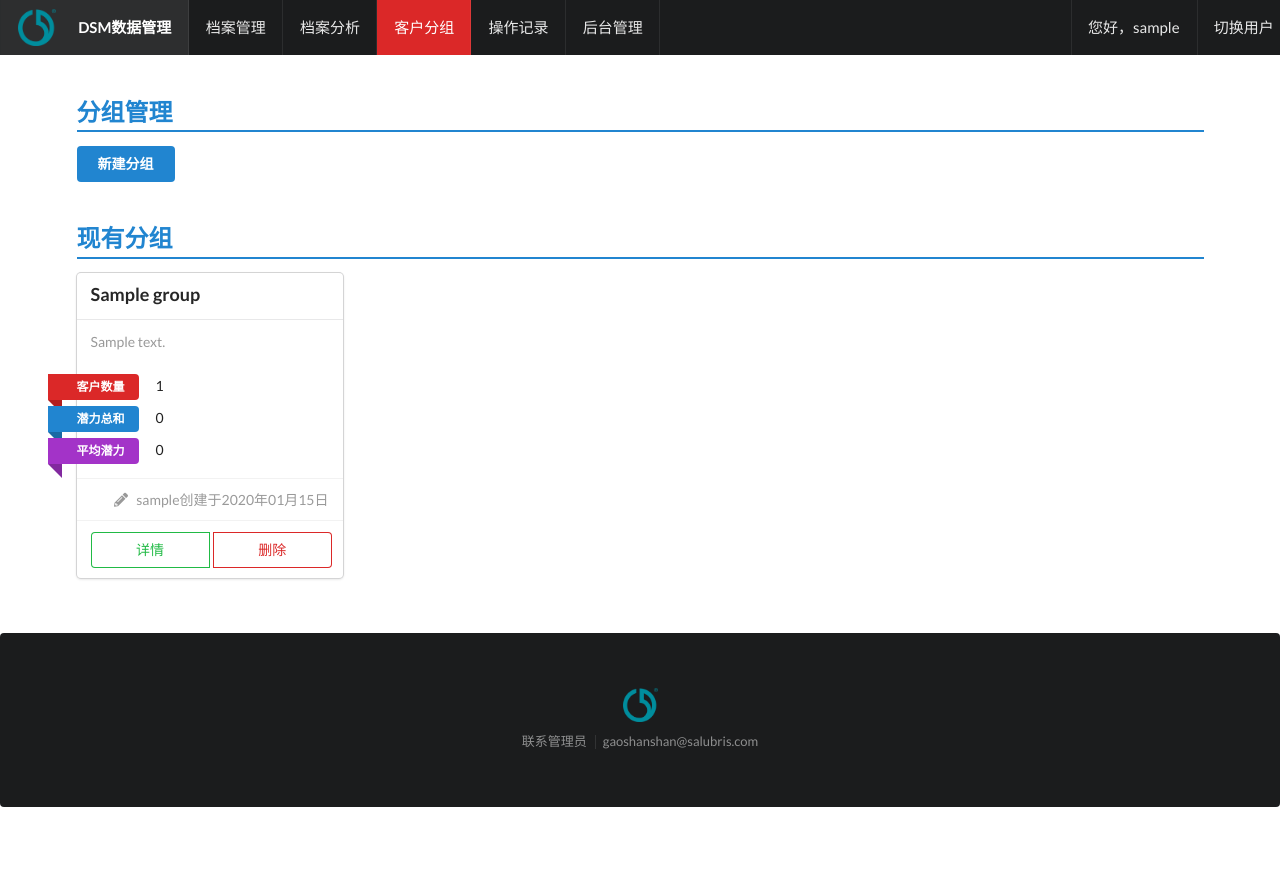
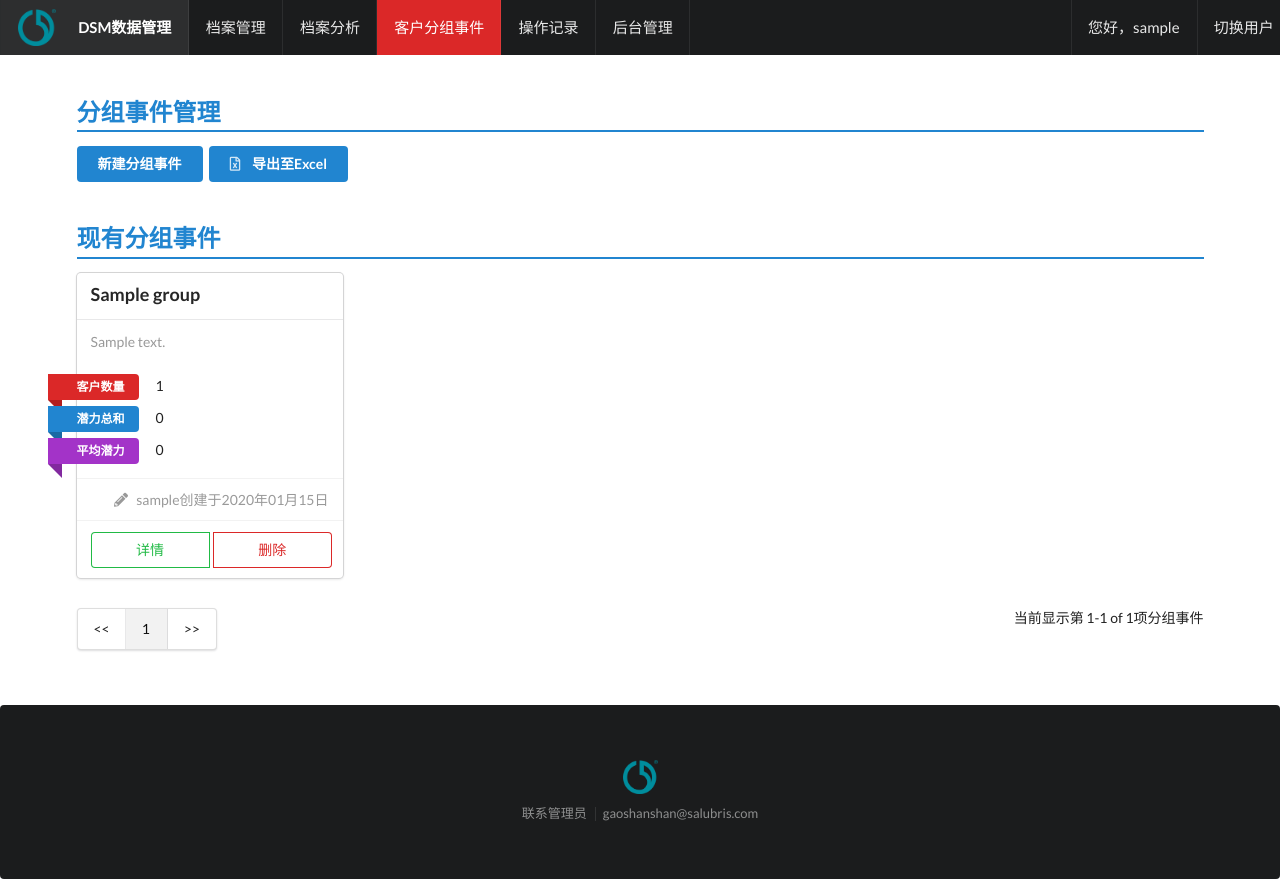
Before and after one commit to ccpic/SalesExpense_old, a Django app: page /clientfile/groups in a window 1280 px wide. Before the commit the page ends 807 px from the top, so only its background shows below. Run offline with Django 3.2, Linux system fonts and the light colour scheme; a user stored in the database is signed in; tables that the repository leaves empty hold one stand-in row (values such as "Sample post").

Commit message:
continue construction of Group Module

```diff
--- a/SalesExpense/clientfile/templates/clientfile/analysis.html
+++ b/SalesExpense/clientfile/templates/clientfile/analysis.html
@@ -51,7 +51,7 @@ DSM客户档案管理
                 <!--            排序-->
                 <div class="ui divider"></div>
                 <div id="client_cards">
-                    {% include 'clientfile/cards.html' %}
+                    {% include 'clientfile/client_cards.html' %}
                 </div>
             </div>
             <div class="ui tab segment" data-tab="client_property">
--- a/SalesExpense/clientfile/templates/clientfile/cards.html
+++ b/SalesExpense/clientfile/templates/clientfile/client_cards.html
@@ -6,7 +6,7 @@
     {% for client in client_list %}
     <div class="card">
         {% if client.updated_status != None %}
-        <span data-tooltip="创建分组后有更新：{{ client.updated_status }}" data-position="right center">
+        <span data-tooltip="创建分组事件后有更新：{{ client.updated_status }}" data-position="right center">
             <a class="ui right corner orange label">
                 <i class="exclamation icon"></i>
             </a>
--- /dev/null
+++ b/SalesExpense/clientfile/templates/clientfile/group_cards.html
@@ -0,0 +1,105 @@
+{% load tags %}
+{% load el_pagination_tags %}
+
+{% if group_list %}
+<div class="ui{% if request.user_agent.is_mobile %} two {% else %} four{% endif %} cards">
+    {% for group in group_list %}
+    <div class="ui card" style="word-wrap: break-word;">
+        <div class="content" style="height: 15%">
+            <div class="header">{{ group.name }}</div>
+        </div>
+        <div class="content" style="height: 40px">
+            <div class="meta">
+                <div class="ui list">
+                    <div class="item">
+                        <span>{{ group.note|none_to_blank }}</span>
+                    </div>
+                </div>
+            </div>
+        </div>
+        <div class="ui list">
+            <div class="item">
+                <a class="ui red ribbon label">客户数量</a>
+                <span>{{ group.clients_count_with_deleted }}</span>
+            </div>
+            <div class="item">
+                <a class="ui blue ribbon label">潜力总和</a>
+                <span>{{ group.total_monthly_patients|stringformat:".0f" }}</span>
+            </div>
+            <div class="item">
+                <a class="ui purple ribbon label">平均潜力</a>
+                <span>{{ group.avg_monthly_patients|stringformat:".0f" }}</span>
+            </div>
+        </div>
+        <div class="extra">
+            <div class="right floated meta">
+                <i class="pencil icon"></i>
+                <span>{{ group.created_by }}创建于{{ group.pub_date|date:"Y年m月d日" }}</span>
+            </div>
+        </div>
+        <div class="extra">
+            <div class="center aligned meta">
+                <div class="ui two buttons">
+                    <button class="ui mini green basic button"
+                            onclick="location.href='groups/{{ group.id }}'">详情
+                    </button>
+                    <button class="ui mini red basic button" id="button_delete_group"
+                            onclick="delete_group({{ group.pk }}, '{{ group.name }}')">删除
+                    </button>
+                </div>
+            </div>
+        </div>
+    </div>
+    {% endfor %}
+</div>
+<div class="ui hidden divider"></div>
+
+<div class="content" style="float: right;">
+    <span>&nbsp;&nbsp;当前显示第
+    {{ group_list.start_index }}-{{ group_list.end_index }} of {{ record_n }}项分组事件
+    </span>
+</div>
+<div class="ui pagination menu">
+    <a class="item" onclick="getAjaxData(1)" href="javascript:void(0)">&lt;&lt;</a>
+
+    {% if group_list.number|add:'-4' > 1 %}
+    <a class="item" onclick="getAjaxData({{ group_list.number|add:'-5' }})"  href="javascript:void(0)">&hellip;</a>
+    {% endif %}
+
+
+    {% for n in num_pages|times %}
+    {% if n == group_list.number %}
+    <span class="active item" onclick="getAjaxData({{ n }})" href="javascript:void(0)">{{ n }}</span>
+    {% elif n > group_list.number|add:'-5' and n < group_list.number|add:'5' %}
+    <a class="item" onclick="getAjaxData({{ n }})" href="javascript:void(0)">{{ n }}</a>
+    {% endif %}
+    {% endfor %}
+
+
+    {% if num_pages > group_list.number|add:'4' %}
+    <a class="item" onclick="getAjaxData({{ group_list.number|add:'5' }})" href="javascript:void(0)">&hellip;</a>
+    {% endif %}
+
+    <a class="item" onclick="getAjaxData({{ num_pages }})" href="javascript:void(0)">&gt;&gt;</a>
+</div>
+
+{% endif %}
+
+<script type="text/javascript">
+    function getAjaxData(page){
+        $.ajaxSetup({
+            data: {csrfmiddlewaretoken: '{{ csrf_token }}'}
+        });
+        var data = {
+            "page":page
+        };
+        $.ajax({
+            type:"POST",
+            url:'{% url 'clientfile:groups' %}',
+            data:data,
+            success:function(ret){
+                $('#group_cards').html(ret);
+            }
+        })
+    }
+ </script>
--- a/SalesExpense/clientfile/templates/clientfile/groups.html
+++ b/SalesExpense/clientfile/templates/clientfile/groups.html
@@ -19,14 +19,17 @@ DSM客户档案管理
 {% block index %}
 <div id="pusher" class="pusher" style="padding-top:100px">
     <div class="ui container">
-        <h2 class="ui blue dividing header">分组管理</h2>
+        <h2 class="ui blue dividing header">分组事件管理</h2>
         <div type="button" class="ui blue submit button" id="button_add_group">
-            新建分组
+            新建分组事件
+        </div>
+        <div type="button" class="ui classic blue button" id="export_excel" onclick="location.href='{% url 'clientfile:export_groups' %}'">
+                <i class="file excel outline icon"></i> 导出至Excel
         </div>
         <div class="ui modal" id="modal_add_group">
             <i class="close icon"></i>
             <div class="header">
-                新建分组
+                新建分组事件
             </div>
             <div class="content">
                 <form class="ui form" id="form_add_group">
@@ -34,8 +37,8 @@ DSM客户档案管理
 
                     <div class="two fields">
                         <div class="field">
-                                    <label>分组名称</label>
-                                    <input type="text" name="note_text" id="text_name" placeholder="分组名称">
+                            <label>分组事件名称</label>
+                            <input type="text" name="note_text" id="text_name" placeholder="分组事件名称">
                         </div>
                         <div class="field">
                             <label>备注</label>
@@ -45,12 +48,14 @@ DSM客户档案管理
                     <div class="field">
                         <label>搜索客户</label>
                         <div class="ui fluid search">
-                                    <input class="prompt" type="text" placeholder="输入单个关键字同时搜索医院/客户姓名，输入'姓名 医院'格式精确搜索某医院的某客户（如'王 华西'）">
+                            <input class="prompt" type="text"
+                                   placeholder="输入单个关键字同时搜索医院/客户姓名，输入'姓名 医院'格式精确搜索某医院的某客户（如'王 华西'）">
                             <div class="results"></div>
                         </div>
                     </div>
                     <div class="field">
                         <label>已选择客户</label>
+                        <div class="scrolling content" style="max-height:400px;overflow-y: auto;">
                             <table class="ui table" id="client-selected">
                                 <thead>
                                 <tr>
@@ -65,8 +70,7 @@ DSM客户档案管理
                                 </tbody>
                             </table>
                         </div>
-
-
+                    </div>
                     <div class="ui error message" id="error_message_m"></div>
                 </form>
             </div>
@@ -98,61 +102,14 @@ DSM客户档案管理
             </div>
         </div>
         <div class="ui hidden divider"></div>
-        <h2 class="ui blue dividing header">现有分组</h2>
-        {% if groups %}
-            <div class="ui{% if request.user_agent.is_mobile %} two {% else %} four{% endif %} cards">
-                {% for group in groups %}
-                    <div class="ui card" style="word-wrap: break-word;">
-                        <div class="content" style="height: 15%">
-                            <div class="header">{{ group.name }}</div>
-                        </div>
-                        <div class="content" style="height: 40px">
-                            <div class="meta">
-                                <div class="ui list">
-                                    <div class="item">
-                                        <span>{{ group.note|none_to_blank }}</span>
+        <h2 class="ui blue dividing header">现有分组事件</h2>
+        <div id="group_cards">
+            {% include 'clientfile/group_cards.html' %}
         </div>
     </div>
 </div>
-                        </div>
-                        <div class="ui list">
-                            <div class="item">
-                                <a class="ui red ribbon label">客户数量</a>
-                                <span>{{ group.clients_count_with_deleted }}</span>
-                            </div>
-                            <div class="item">
-                                <a class="ui blue ribbon label">潜力总和</a>
-                                <span>{{ group.total_monthly_patients|stringformat:".0f" }}</span>
-                            </div>
-                            <div class="item">
-                                <a class="ui purple ribbon label">平均潜力</a>
-                                <span>{{ group.avg_monthly_patients|stringformat:".0f" }}</span>
-                            </div>
-                        </div>
-                        <div class="extra">
-                            <div class="right floated meta">
-                                <i class="pencil icon"></i>
-                                <span>{{ group.created_by }}创建于{{ group.pub_date|date:"Y年m月d日" }}</span>
-                            </div>
-                        </div>
-                        <div class="extra">
-                            <div class="center aligned meta">
-                                <div class="ui two buttons">
-                                    <button class="ui mini green basic button"
-                                            onclick="location.href='groups/{{ group.id }}'">详情
-                                    </button>
-                                    <button class="ui mini red basic button" id="button_delete_group"
-                                            onclick="delete_group({{ group.pk }}, '{{ group.name }}')">删除
-                                    </button>
-                                </div>
-                            </div>
-                        </div>
-                    </div>
-                {% endfor %}
-            </div>
-        {% endif %}
-    </div>
-</div>
+
+
 <script>
     $(document).ready(function () {
         $.ajaxSetup({
@@ -260,7 +217,7 @@ DSM客户档案管理
 
 <script>
     function delete_group(id, name) {
-        $('#delete_warning').html('您确认要删除分组 '+name+' 吗？');
+        $('#delete_warning').html('您确认要删除分组事件 '+name+' 吗？');
         $('#modal_delete_group')
             .modal("setting", {
                 closable: false,
@@ -294,11 +251,11 @@ DSM客户档案管理
                     rules: [
                         {
                             type: 'empty',
-                            prompt: '分组名称不能为空'
+                            prompt: '分组事件名称不能为空'
                         },
                         {
                             type: 'maxLength[25]',
-                            prompt: '分组名称不能超过25个字符'
+                            prompt: '分组事件名称不能超过25个字符'
                         }
                     ]
                 }
@@ -307,4 +264,11 @@ DSM客户档案管理
     ;
 </script>
 
+<style>
+    .ui.table thead tr:first-child > th {
+        position: sticky !important;
+        top: 0;
+        z-index: 2;
+    }
+</style>
 {% endblock index %}
--- a/SalesExpense/clientfile/urls.py
+++ b/SalesExpense/clientfile/urls.py
@@ -8,13 +8,14 @@ urlpatterns = [
     path(r'clients', views_clients.clients, name='clients'),
     path(r'clients/search/<str:kw>', views_clients.client_search, name='client_search'),
     path(r'import_excel/', views_clients.import_excel, name='import_excel'),  # 导入记录
-    path(r'export_clients/', views_clients.export_clients, name='export_clients'),  # 导出记录
+    path(r'export_clients/', views_clients.export_clients, name='export_clients'),  # 导出档案记录
+    path(r'groups/export', views_groups.export_groups, name='export_groups'),  # 导出客户事件记录
     path(r'analysis', views_analysis.analysis, name='analysis'),  # 分析现有档案
     path(r'ajax_chart/<str:chart>/', views_analysis.ChartView.as_view(), name='ajax_chart'),  # Ajax出图
     path(r'ajax_table/<str:index>/', views_analysis.ajax_table, name='ajax_table'),  # Ajax出表
     path(r'history', views_history.history, name='history'),  # 档案记录
-    path(r'groups', views_groups.groups, name='groups'),  # 客户分组
-    path(r'groups/<int:id>/', views_groups.group_detail, name='group_detail'),  # 删除客户分组
-    path(r'groups/add', views_groups.add_group, name='add_group'),  # 添加新客户分组
-    path(r'groups/delete', views_groups.delete_group, name='delete_group'),  # 删除客户分组
+    path(r'groups', views_groups.groups, name='groups'),  # 客户分组事件
+    path(r'groups/<int:id>/', views_groups.group_detail, name='group_detail'),  # 删除客户分组事件
+    path(r'groups/add', views_groups.add_group, name='add_group'),  # 添加新客户分组事件
+    path(r'groups/delete', views_groups.delete_group, name='delete_group'),  # 删除客户分组事件
 ]
--- a/SalesExpense/clientfile/views_analysis.py
+++ b/SalesExpense/clientfile/views_analysis.py
@@ -33,7 +33,7 @@ def analysis(request):
         'display_length': DISPLAY_LENGTH,
     }
     if request.is_ajax():
-        return render(request, 'clientfile/cards.html', context)
+        return render(request, 'clientfile/client_cards.html', context)
     else:
         context['field_list'] = {}
         for key, value in D_FIELD.items():
--- a/SalesExpense/sheets/templates/sheets/header.html
+++ b/SalesExpense/sheets/templates/sheets/header.html
@@ -13,6 +13,7 @@
         </a>
         <a href="{{ clients_url }}" class="{% if request.get_full_path == clients_url %}active red{% endif %} item">档案管理</a>
         <a href="{{ analysis_url }}"  class="{% if request.get_full_path == analysis_url %}active red{% endif %} item">档案分析</a>
+        <a href="{{ groups_url }}"  class="{% if request.get_full_path == groups_url %}active red{% endif %} item">客户分组事件</a>
 <!--         <div class="ui simple dropdown item">-->
 <!--            费用管理 <i class="dropdown icon"></i>-->
 <!--            <div class="menu">-->
@@ -21,7 +22,6 @@
 <!--            </div>-->
 <!--        </div>-->
         {%  if request.user.is_staff  %}
-            <a href="{{ groups_url }}"  class="{% if request.get_full_path == groups_url %}active red{% endif %} item">客户分组</a>
             <a href="{{ history_url }}" class="{% if request.get_full_path == history_url %}active red{% endif %} item">操作记录</a>
             <a href="{{ admin_url }}" class="{% if request.get_full_path == admin_url %}active red{% endif %} item">后台管理</a>
         {% endif %}
```
Also changed, not shown: SalesExpense/clientfile/models.py (+4 -4 lines), SalesExpense/clientfile/templates/clientfile/group_detail.html (+35 -4 lines), SalesExpense/clientfile/views_groups.py (+63 -4 lines). Lines whose indentation alone changed are shown as unchanged.
